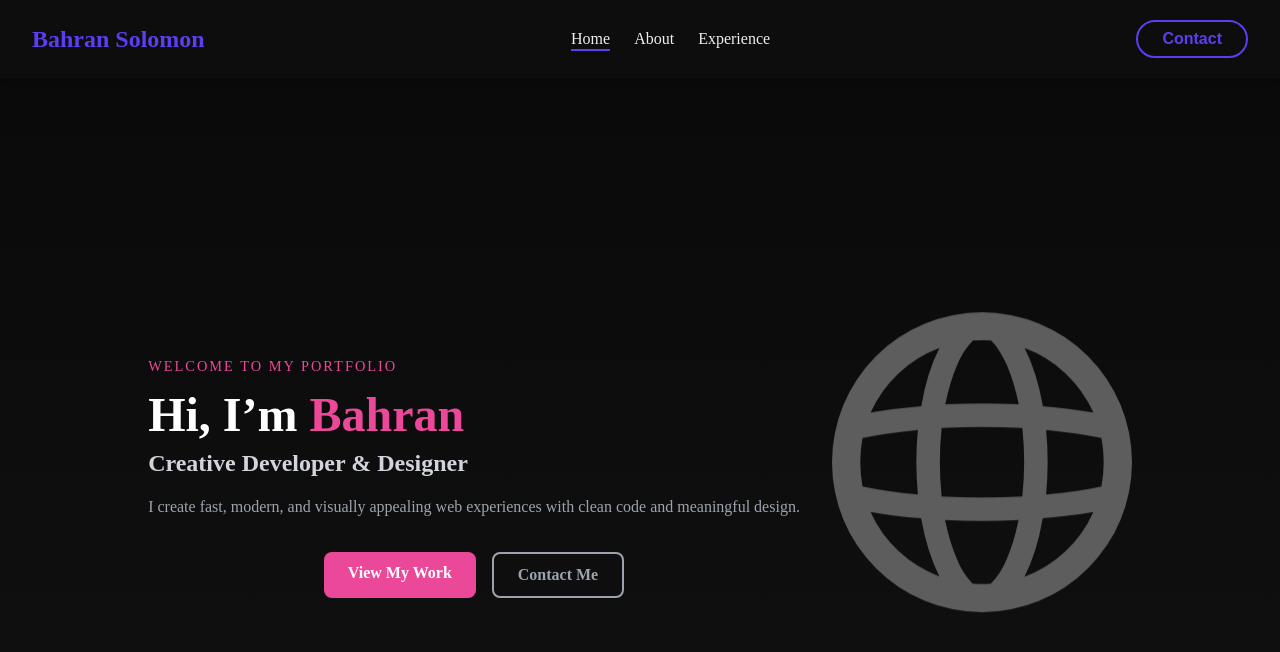
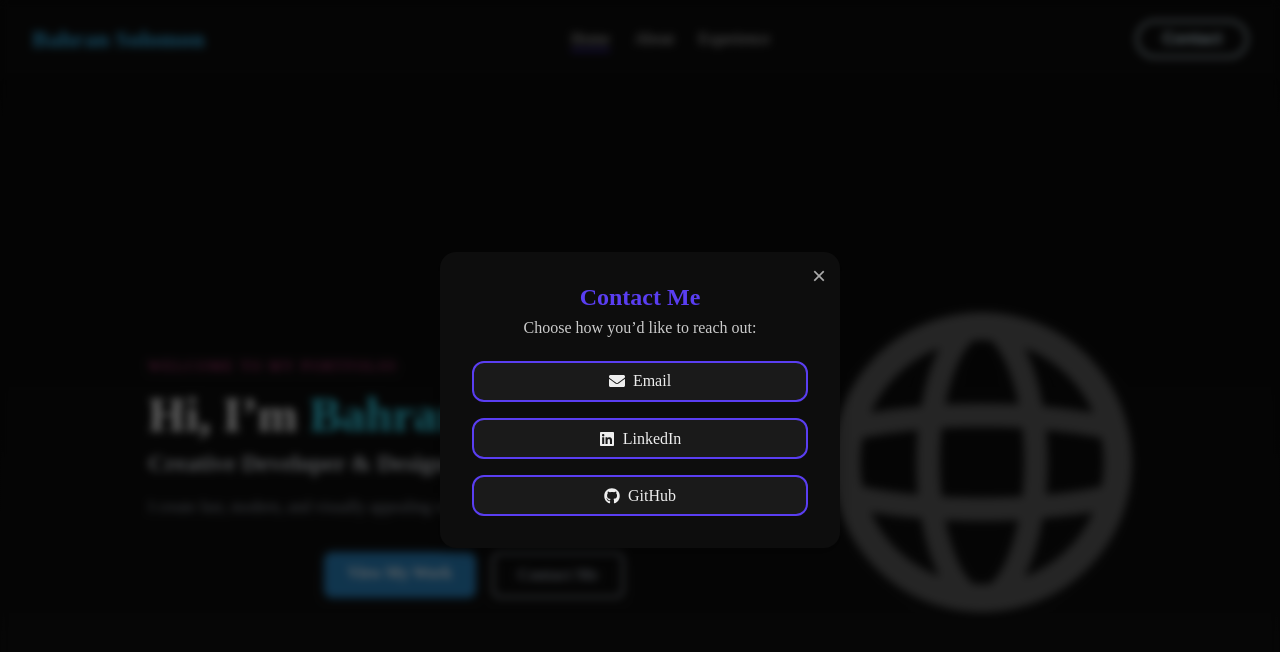
Before and after one commit to Bah-ios/my-portfolio, a Next.js app: page / in a window 1280 px wide. Both pictures are taken after a click on the button "Contact". Shown: the top 652 px of the page. Built offline with nearby package versions, Linux system fonts and the light colour scheme.

Commit message:
contact popup and some style changes

```diff
--- /dev/null
+++ b/src/app/components/ContactModal.css
@@ -0,0 +1,98 @@
+.modal-overlay {
+  position: fixed;
+  inset: 0;
+  background: rgba(0, 0, 0, 0.6);
+  backdrop-filter: blur(4px);
+  display: flex;
+  align-items: center;
+  justify-content: center;
+  z-index: 100;
+  animation: fadeIn 0.3s ease;
+}
+
+.modal-container {
+  background: #0d0d0d;
+  color: #eee;
+  border-radius: 16px;
+  padding: 2rem;
+  width: 90%;
+  max-width: 400px;
+  box-shadow: 0 4px 16px rgba(0, 0, 0, 0.3);
+  text-align: center;
+  position: relative;
+  animation: slideUp 0.35s ease;
+}
+
+.close-btn {
+  position: absolute;
+  top: 10px;
+  right: 14px;
+  background: transparent;
+  border: none;
+  color: #aaa;
+  font-size: 1.5rem;
+  cursor: pointer;
+  transition: color 0.2s;
+}
+
+.close-btn:hover {
+  color: #5a3ef2;
+}
+
+h2 {
+  font-size: 1.5rem;
+  color: #5a3ef2;
+  margin-bottom: 0.5rem;
+}
+
+p {
+  color: #ccc;
+  margin-bottom: 1.5rem;
+}
+
+.contact-options {
+  display: flex;
+  flex-direction: column;
+  gap: 1rem;
+}
+
+.contact-option {
+  display: flex;
+  align-items: center;
+  justify-content: center;
+  gap: 0.5rem;
+  background: #1a1a1a;
+  border: 2px solid #5a3ef2;
+  border-radius: 12px;
+  padding: 0.6rem;
+  color: #eee;
+  font-weight: 500;
+  text-decoration: none;
+  transition: all 0.3s;
+}
+
+.contact-option:hover {
+  background: #5a3ef2;
+  color: #fff;
+  transform: translateY(-2px);
+}
+
+@keyframes fadeIn {
+  from {
+    opacity: 0;
+  }
+  to {
+    opacity: 1;
+  }
+}
+
+@keyframes slideUp {
+  from {
+    transform: translateY(30px);
+    opacity: 0;
+  }
+  to {
+    transform: translateY(0);
+    opacity: 1;
+  }
+}
--- /dev/null
+++ b/src/app/components/ContactModal.tsx
@@ -0,0 +1,54 @@
+"use client";
+import React from "react";
+import "./ContactModal.css";
+import { FaGithub, FaLinkedin, FaEnvelope } from "react-icons/fa";
+
+interface ContactModalProps {
+  onClose: () => void;
+}
+
+const ContactModal: React.FC<ContactModalProps> = ({ onClose }) => {
+  return (
+    <div className="modal-overlay" onClick={onClose}>
+      <div
+        className="modal-container"
+        onClick={(e) => e.stopPropagation()} // prevent closing when clicking inside
+      >
+        <button className="close-btn" onClick={onClose}>
+          ×
+        </button>
+
+        <h2>Contact Me</h2>
+        <p>Choose how you’d like to reach out:</p>
+
+        <div className="contact-options">
+          <a
+            href="mailto:bahfeb69@gmail.com"
+            className="contact-option email"
+          >
+            <FaEnvelope />
+            Email
+          </a>
+          <a
+            href="https://linkedin.com/in/Bahran-Solomon-Tadesse"
+            target="_blank"
+            className="contact-option linkedin"
+          >
+            <FaLinkedin />
+            LinkedIn
+          </a>
+          <a
+            href="https://github.com/bah-ios"
+            target="_blank"
+            className="contact-option github"
+          >
+            <FaGithub />
+            GitHub
+          </a>
+        </div>
+      </div>
+    </div>
+  );
+};
+
+export default ContactModal;
--- a/src/app/components/Header.css
+++ b/src/app/components/Header.css
@@ -13,7 +13,7 @@
 .logo {
   font-size: 1.5rem;
   font-weight: 700;
-  color: #5a3ef2;
+  color: #38bdf8;
 }
 
 .nav-links {
@@ -54,8 +54,8 @@
 
 .contact-button {
   background: transparent;
-  border: 2px solid #5a3ef2;
-  color: #5a3ef2;
+  border: 2px solid #d9f2fd;
+  color: #dbf4fe;
   border-radius: 9999px;
   padding: 0.5rem 1.5rem;
   font-weight: 600;
@@ -65,6 +65,6 @@
 }
 
 .contact-button:hover {
-  background: #5a3ef2;
+  background: #3e2ba5;
   color: #fff;
 }
--- a/src/app/components/Header.tsx
+++ b/src/app/components/Header.tsx
@@ -4,7 +4,11 @@ import Link from "next/link";
 import { usePathname } from "next/navigation";
 import "./header.css";
 
-const Header: React.FC = () => {
+interface HeaderProps {
+  onContactClick: () => void;
+}
+const Header: React.FC<HeaderProps> = ({ onContactClick }) => {
+
   const pathname = usePathname();
 
   return (
@@ -17,7 +21,9 @@ const Header: React.FC = () => {
         <Link href="/experience" className={pathname === "/experience" ? "active" : ""}>Experience</Link>
       </nav>
 
-      <button className="contact-button">Contact</button>
+       <button className="contact-button" onClick={onContactClick}>
+        Contact
+      </button>
     </header>
   );
 };
--- a/src/app/components/HeroSection.css
+++ b/src/app/components/HeroSection.css
@@ -45,7 +45,7 @@
 }
 
 .hero-title .highlight {
-  color: #ec4899;
+  color: #38dff8;
 }
 
 .hero-subtitle {
@@ -76,13 +76,13 @@
 }
 
 .btn-primary {
-  background-color: #ec4899;
+  background-color: #2a84c1;
   color: white;
   text-decoration: none;
 }
 
 .btn-primary:hover {
-  background-color: #db2777;
+  background-color: #2890bc;
 }
 
 .btn-secondary {
--- a/src/app/layout.tsx
+++ b/src/app/layout.tsx
@@ -1,5 +1,8 @@
 import './globals.css'
-
+export const metadata = {
+  title: "Bahran | Portfolio",
+  description: "A responsive portfolio built with Next.js and Tailwind CSS.",
+};
 export default function RootLayout({ children, }: { children: React.ReactNode }) {
   return (
     <html lang="en">
--- a/src/app/page.tsx
+++ b/src/app/page.tsx
@@ -1,28 +1,22 @@
+"use client";
 
+import React, { useState } from "react";
+import Header from "./components/Header";
+import Footer from "./components/Footer";
+import HeroSection from "./components/HeroSection";
+import PortfolioSection from "./components/portfolioSection";
+import ContactModal from "./components/ContactModal";
 
-import React, { useEffect, useRef } from 'react';
-    // ... rest of your component code
-import Header from './components/Header';
-import Footer from './components/Footer'
-import HeroSection from './components/HeroSection';
-import PortfolioSection from './components/portfolioSection';
+export default function Home() {
+  const [showModal, setShowModal] = useState(false);
 
-    // Define metadata for the page (Next.js feature)
-    export const metadata = {
-      title: 'Bahran | Portfolio',
-      description: 'A responsive portfolio built with Next.js and Tailwind CSS.',
-    };
-
-    // This is the main page component that assembles the UI
-    export default function Home() {
   return (
-        <main > {/* Add padding-top to account for fixed header */}
-
-          {/* 1. Navigation/Header */}
-          <Header />
+    <main>
+      <Header onContactClick={() => setShowModal(true)} />
       <HeroSection />
       <PortfolioSection />
       <Footer />
+      {showModal && <ContactModal onClose={() => setShowModal(false)} />}
     </main>
   );
 }
```
Lines whose indentation alone changed are shown as unchanged.
